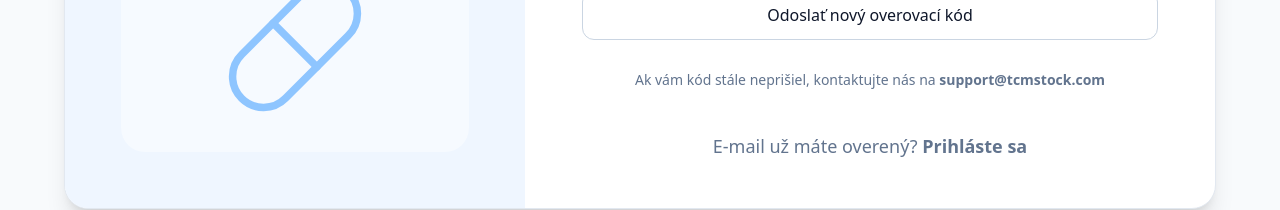
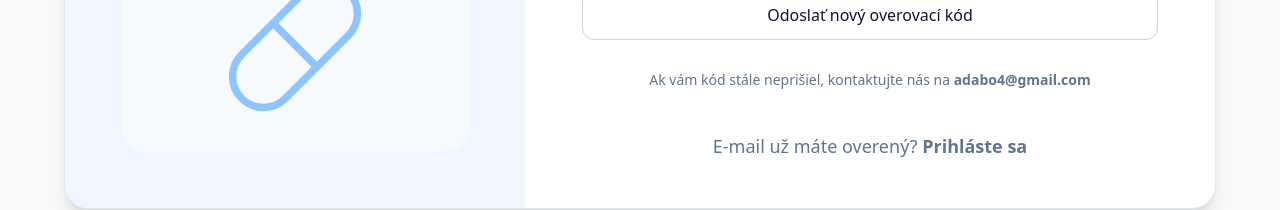
Before and after one commit to adabo4/tcmstock, a React (Vite) app: page /verify-email in a window 1280 px wide. Shown: the part 683-893 px from the top of the page. Built offline with nearby package versions, Linux system fonts and the light colour scheme; no server answers.

Commit message:
changed support mail

```diff
--- a/src/pages/auth/VerifyEmail.tsx
+++ b/src/pages/auth/VerifyEmail.tsx
@@ -169,10 +169,10 @@ export default function VerifyEmail() {
           <p className="text-center text-sm leading-6 text-slate-500">
             Ak vám kód stále neprišiel, kontaktujte nás na{" "}
             <a
-              href="mailto:support@tcmstock.com"
+              href="mailto:adabo4@gmail.com"
               className="font-semibold text-primary"
             >
-              support@tcmstock.com
+              adabo4@gmail.com
             </a>
           </p>
         </form>
```
